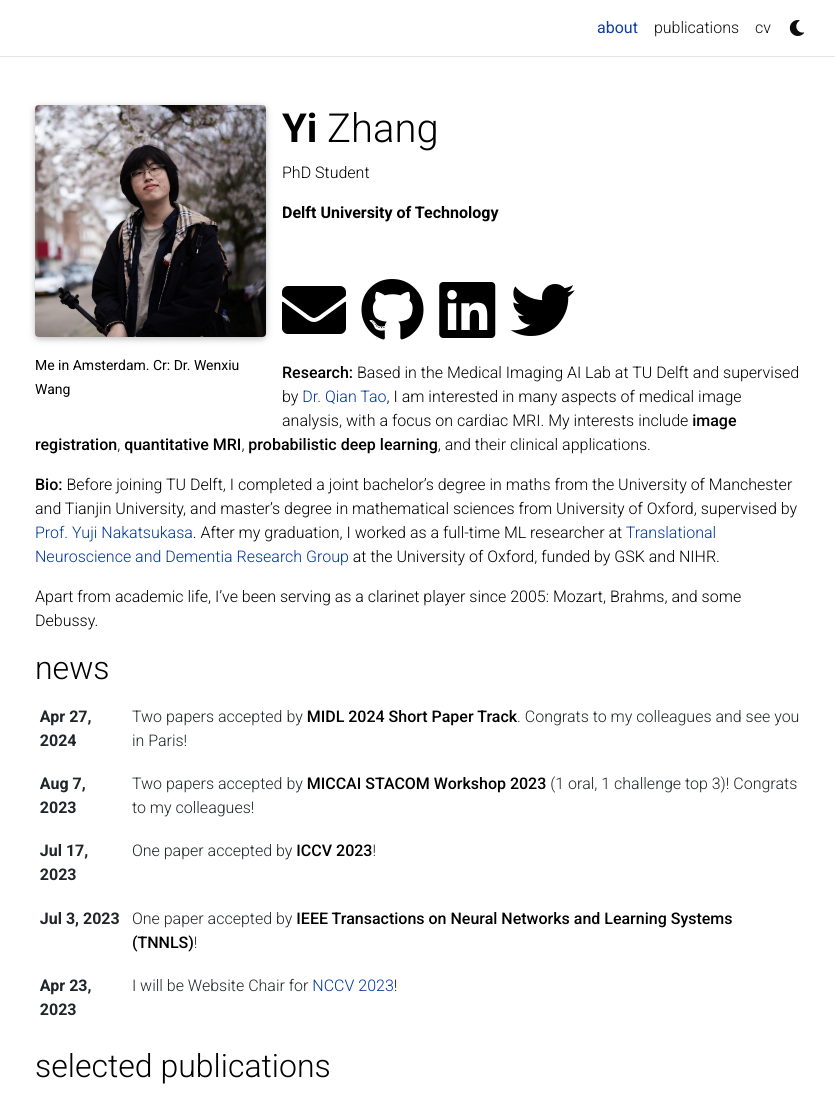
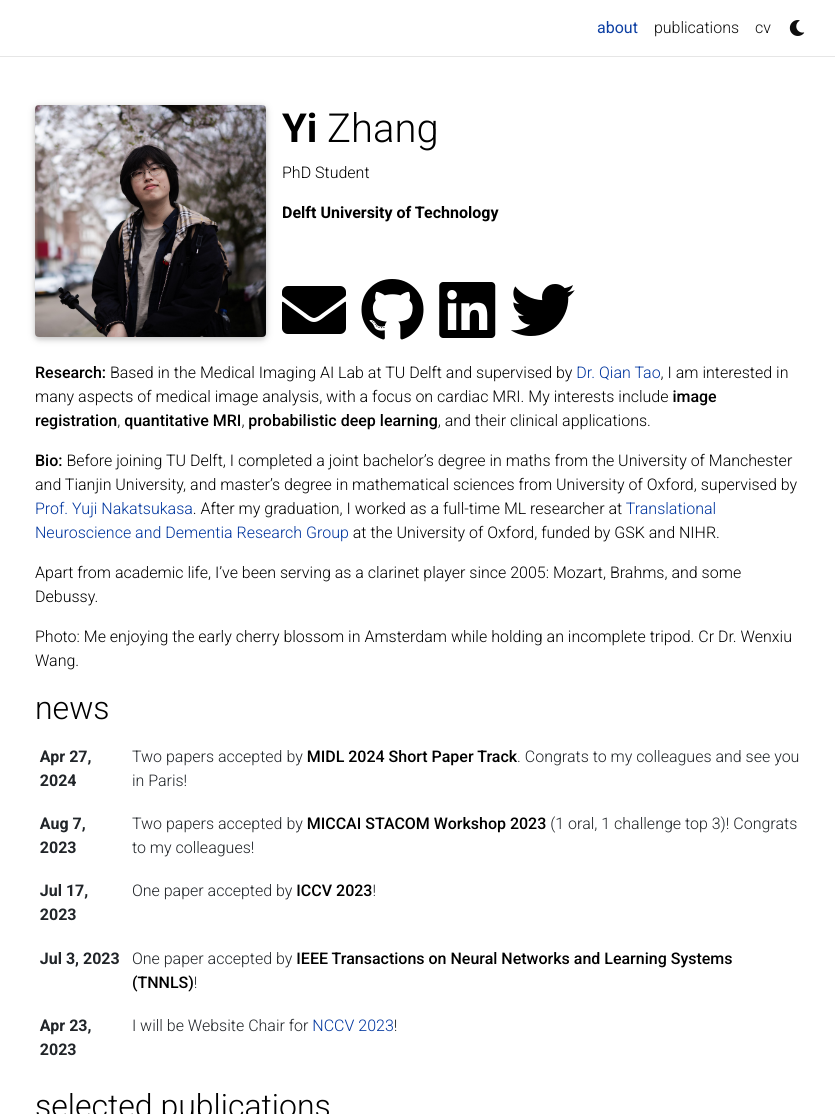
Before and after one commit to YiZhang025/YiZhang025.github.io, a Jekyll site: the page built from _pages/about.md, in a window 1280 px wide and 1328 px high, cut to the strip 0-1114 px from the top of the window. Shown: the whole strip, without its empty margins (220-1055 px from the left). Built offline with Jekyll 4.4.1, drawn with Linux system fonts in a browser that asks for light colours; full-size pictures stand in for the smaller copies a plugin makes; comment, search, counter and statistics services are not loaded; a style sheet for code colours, icons or effects is not loaded; some of the changed lines change nothing that is shown.

Commit message:
Update about.md

```diff
--- a/_pages/about.md
+++ b/_pages/about.md
@@ -9,8 +9,7 @@ profile:
   align: left
   image: image1678.jpg
   image_circular: false # crops the image to make it circular
-  more_info: >
-    <p><small>Me in Amsterdam. Cr: Dr. Wenxiu Wang</small></p>
+
 
 
 
@@ -27,3 +26,5 @@ social: true  # includes social icons at the bottom of the page
 **Bio:** Before joining TU Delft, I completed a joint bachelor's degree in maths from the University of Manchester and Tianjin University, and master's degree in mathematical sciences from University of Oxford, supervised by [Prof. Yuji Nakatsukasa](https://people.maths.ox.ac.uk/nakatsukasa/). After my graduation, I worked as a full-time ML researcher at [Translational Neuroscience and Dementia Research Group](https://www.psych.ox.ac.uk/research/dementia-research-group) at the University of Oxford, funded by GSK and NIHR.
 
 Apart from academic life, I've been serving as a clarinet player since 2005: Mozart, Brahms, and some Debussy.
+
+Photo: Me enjoying the early cherry blossom in Amsterdam while holding an incomplete tripod. Cr Dr. Wenxiu Wang.
```
